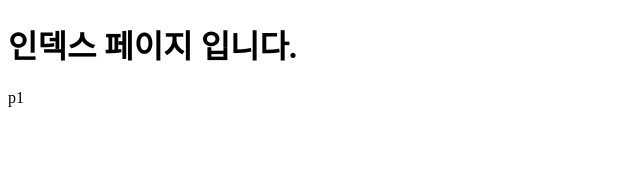
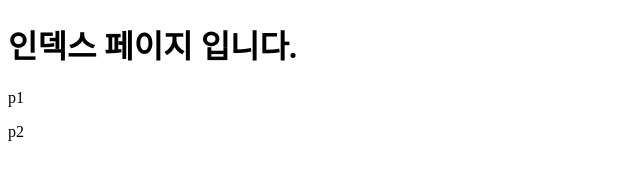
Before and after one commit to JustinChoiHokyeong/acorn, a plain HTML site: page index.html in a window 1280 px wide. Shown: the full height of the page, 0-640 px from the left. Drawn offline with Linux system fonts and the light colour scheme.

Commit message:
p2 added

```diff
--- a/index.html
+++ b/index.html
@@ -9,6 +9,7 @@
 <body>
     <h1>인덱스 페이지 입니다.</h1>
     <p>p1</p>
+    <p>p2</p>
 
 </body>
 </html>
@@ -21,12 +22,30 @@ git remote -v 리모트 저장소
 push
 오리진에다가 마스터 브런치를 올리겠다
 
+깃허브에 push 한 후에 또 하나의 커밋을 하니까,
+Your branch is ahead of 'origin/master' by 1 commit.
+앞섰다.
+
+로컬에는 원격 저장소의 마스터를 추적하는 브런치가 있다. 바로 origin/master
+origin/master은 원격 저장소의 master와 같이 간다(추적/트래킹한다)
+원격 저장소 이름  origin 이니까
+
+git push origin master 하고 나면
+up to date with 맞췄다.
+
+git hub에 푸시한 것을 clone하면 상태를 그대로 내려받을 수 있다.(<-master <-origin/master)
+local repo 2 가 되는 것, 파일뿐만 아니라 커밋 전체를 복제한다. 그리고 수정해서 다시 푸쉬할 수 있다.
+
+git clone + https URL
+cd acorn 하면 바로 그 폴더 안으로 들어온 것
 
 
+local -> remote -> local 2
+     push       fetch(commit을 내려받는것)
 
+fetch 하고 나면, 오리진/마스터가 마스터보다 ahead(앞선다)
 
-
-
-
+원격 저장소에 새로운 커밋을 올리는 것은 푸쉬(1)
+원격 저장소에서 새로운 커밋을 받아오는 것은 페치(2)+머지(3)
 
 -->
```
